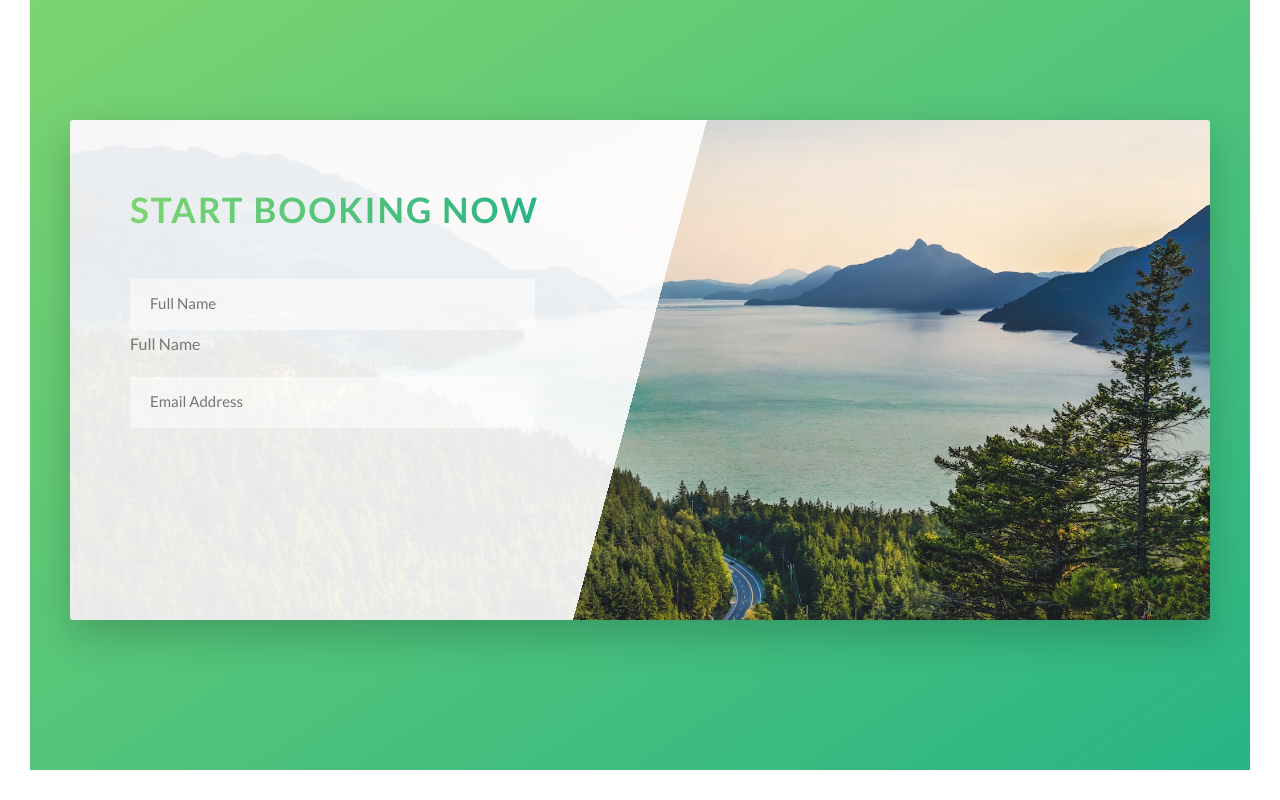
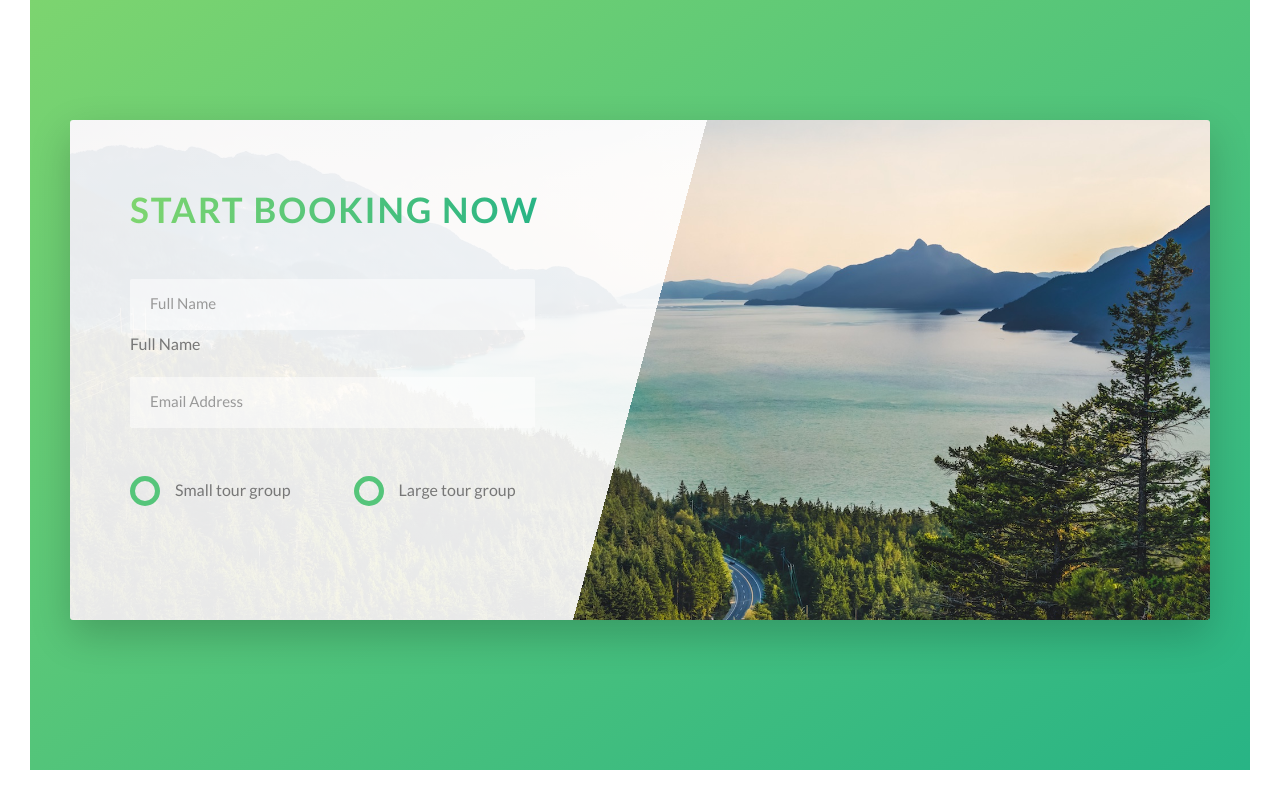
Before and after one commit to Jaysavvy/Natours-site, a website: page index.html in a window 1280 px wide. Shown: the part 4649-5449 px from the top of the page. Drawn offline with Linux system fonts and the light colour scheme; files that its build step writes are made by us from their sources; files whose address does not match are found by name.

Commit message:
Form finished

```diff
--- a/index.html
+++ b/index.html
@@ -316,6 +316,23 @@
                   <input type="email" class="form__input" placeholder="Email Address" id="email" required>
                   <label for="email" class="form__label">Email Address</label>
                 </div>
+
+                <div class="form__group">
+                  <div class="form__radio-group">
+                    <input type="radio" class="form__radio-input" id="small" name="size">
+                    <label for="small" class="form__radio-label">
+                      <span class="form__radio-button"></span>
+                      Small tour group
+                    </label>
+                  </div>
+                  <div class="form__radio-group">
+                    <input type="radio" class="form__radio-input" id="large" name="size">
+                    <label for="large" class="form__radio-label">
+                      <span class="form__radio-button"></span>
+                      Large tour group
+                    </label>
+                  </div>
+                </div>
               </form>
             </div>
           </div>
--- a/sass/components/_form.scss
+++ b/sass/components/_form.scss
@@ -14,19 +14,20 @@
     border-bottom: 3px solid transparent;
     width: 90%;
     display: block;
+    transition: all 0.3s;
 
     &:focus {
       outline: none;
       box-shadow: 0 1rem 2rem rgba($color-black, 0.1);
       border-bottom: 3px solid $color-primary;
+    }
 
-      &:invalid {
-        border-bottom: 3px solid $color-secondary-dark;
-      }
+    &:focus:invalid {
+      border-bottom: 3px solid $color-secondary-dark;
+    }
 
-      &::-webkit-input-placeholder {
-        color: $color-grey-dark-2;
-      }
+    &::-webkit-input-placeholder {
+      color: $color-grey-dark-2;
     }
   }
 
@@ -40,8 +41,54 @@
   }
 
   &__input:placeholder-shown + &__label {
-    // opacity: 0;
+    opacity: 0;
     visibility: hidden;
     transform: translateY(-4rem);
   }
+
+  &__radio-group {
+    width: 49%;
+    display: inline-block;
+  }
+
+  &__radio-input {
+    display: none;
+  }
+
+  &__radio-label {
+    font-size: $default-font-size;
+    cursor: pointer;
+    position: relative;
+    padding-left: 4.5rem;
+  }
+
+  &__radio-button {
+    height: 3rem;
+    width: 3rem;
+    border: 5px solid $color-primary;
+    border-radius: 50%;
+    display: inline-block;
+    position: absolute;
+    left: 0;
+    top: -0.4rem;
+
+    &::after {
+      content: "";
+      display: block;
+      height: 1.3rem;
+      width: 1.3rem;
+      border-radius: 50%;
+      position: absolute;
+      top: 50%;
+      left: 50%;
+      transform: translate(-50%, -50%);
+      background-color: $color-primary;
+      opacity: 0;
+      transition: opacity 0.2s;
+    }
+  }
+
+  &__radio-input:checked ~ &__radio-label &__radio-button::after {
+    opacity: 1;
+  }
 }
```
Also changed, not shown: sass/main.css, 1 other file.
